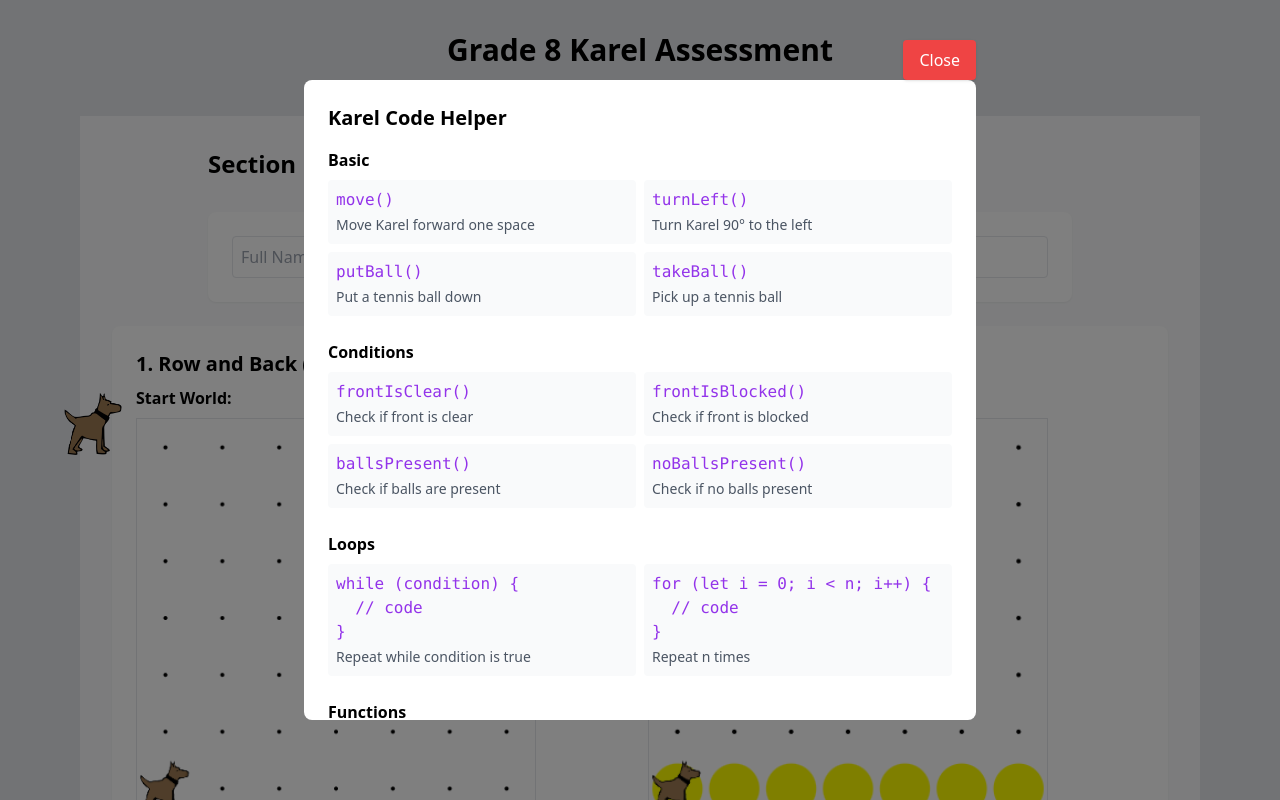
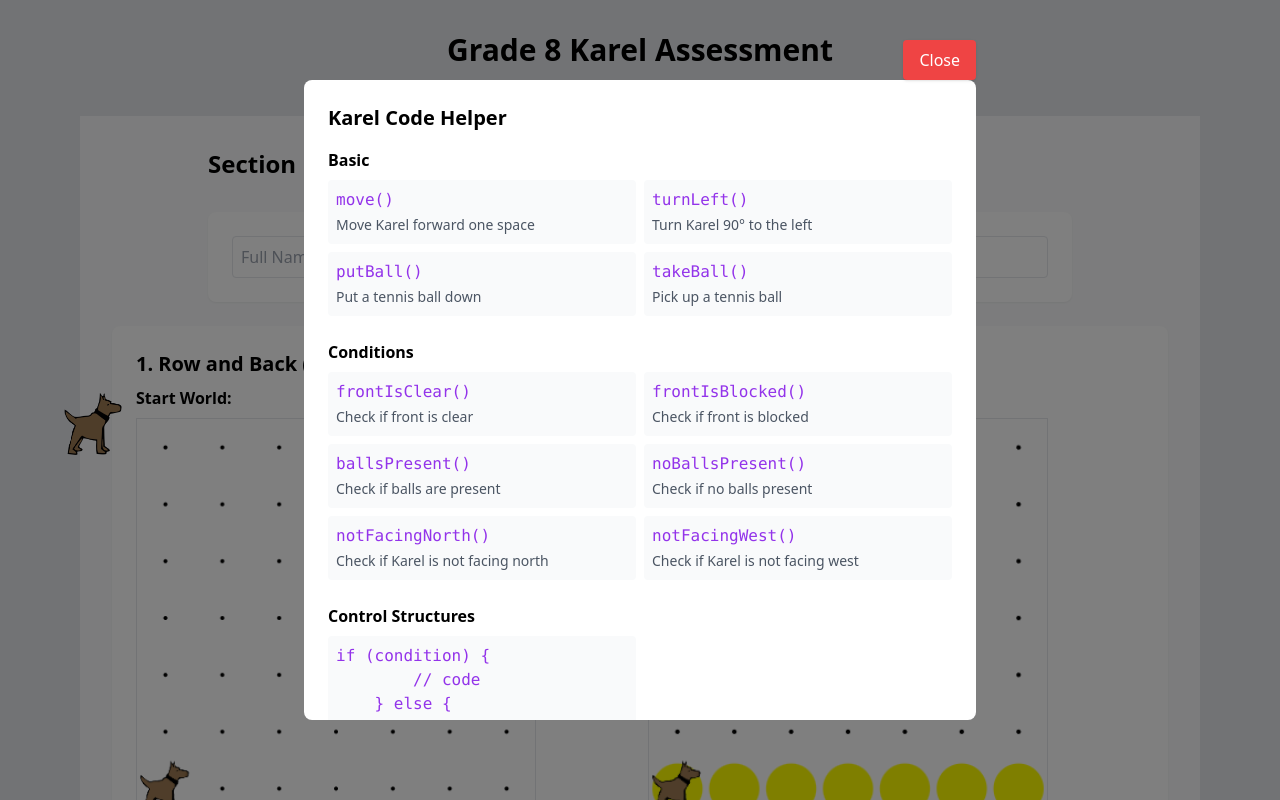
Before and after one commit to sjmc-IT-assessments/gr8-karel, a Next.js app: page /karel-practical in a window 1280 px wide. Both pictures are taken after a click on the button 93 px from the left and 424 px from the top of the page. Shown: the top 800 px of the page. Built offline with nearby package versions, Linux system fonts and the light colour scheme.

Commit message:
Your commit message

```diff
--- a/src/components/KarelHelper/index.tsx
+++ b/src/components/KarelHelper/index.tsx
@@ -5,13 +5,13 @@ const KarelHelper = () => {
   const [showBubble, setShowBubble] = useState(false)
   const [isSpinning, setIsSpinning] = useState(false)
   const [copyMessage, setCopyMessage] = useState('')
-  const [copiedSnippet, setCopiedSnippet] = useState<number | null>(null)
+  const [copiedSnippet, setCopiedSnippet] = useState<string | null>(null)
 
-  const handleCopy = (text: string, index: number) => {
-  navigator.clipboard.writeText(text)
-  setCopiedSnippet(index)
-  setTimeout(() => setCopiedSnippet(null), 1000)
-}
+  const handleCopy = (text: string, category: string, index: number) => {
+    navigator.clipboard.writeText(text)
+    setCopiedSnippet(`${category}-${index}`)
+    setTimeout(() => setCopiedSnippet(null), 1000)
+  }
 
   const codeSnippets = {
     basic: [
@@ -24,7 +24,16 @@ const KarelHelper = () => {
       { name: 'frontIsClear()', desc: 'Check if front is clear' },
       { name: 'frontIsBlocked()', desc: 'Check if front is blocked' },
       { name: 'ballsPresent()', desc: 'Check if balls are present' },
-      { name: 'noBallsPresent()', desc: 'Check if no balls present' }
+      { name: 'noBallsPresent()', desc: 'Check if no balls present' },
+      { name: 'notFacingNorth()', desc: 'Check if Karel is not facing north' },
+      { name: 'notFacingWest()', desc: 'Check if Karel is not facing west' }
+    ],
+    'Control Structures': [
+      { name: `if (condition) {
+        // code
+    } else {
+        // code
+    }`, desc: 'Execute different code based on a condition' }
     ],
     loops: [
       { name: 'while (condition) {\n  // code\n}', desc: 'Repeat while condition is true' },
@@ -74,7 +83,7 @@ const KarelHelper = () => {
           ${showBubble ? 'opacity-100' : 'opacity-0'}
           relative
         `}>
-          <div className="absolute bottom-0 left-1/2 transform -translate-x-1/2 translate-y-1/2 rotate-45 w-2 h-2 bg-white"/>
+          <div className="absolute bottom-0 left-1/2 transform -translate-x-1/2 translate-y-1/2 rotate-45 w-2 h-2 bg-white" />
           Click me for help!
         </div>
 
@@ -119,14 +128,14 @@ const KarelHelper = () => {
                       {snippets.map((snippet, i) => (
                         <div key={i} className="p-2 bg-gray-50 rounded relative">
                           <pre
-                            className="font-mono text-purple-600 cursor-copy"
-                            onDoubleClick={() => handleCopy(snippet.name,i)} //change to onclick for single click here
+                            className="font-mono text-purple-600 cursor-grab"
+                            onClick={() => handleCopy(snippet.name, category, i)} //change to onclick for single click or onDoubleClick for 2x
                           >
                             {snippet.name}
                           </pre>
                           <span className="text-sm text-gray-600">{snippet.desc}</span>
-                          {copiedSnippet === i && (
-                          <div className="absolute top-1 right-1 bg-green-500 text-white text-xs px-2 py-1 rounded">
+                          {copiedSnippet === `${category}-${i}` && (
+                            <div className="absolute top-1 right-1 bg-green-500 text-white text-xs px-2 py-1 rounded">
                               Copied! {/*{copyMessage}*/}
                             </div>
                           )}
```
